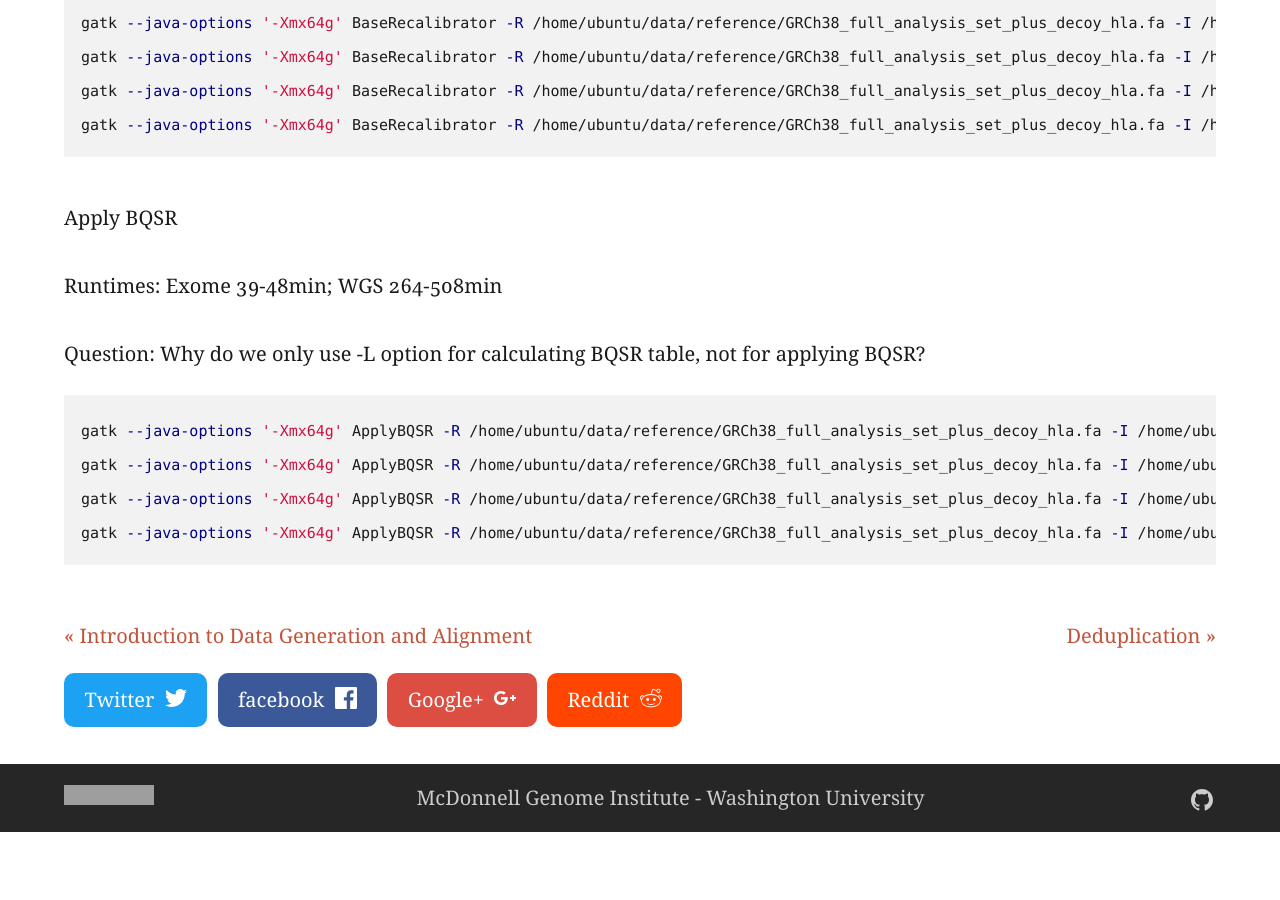
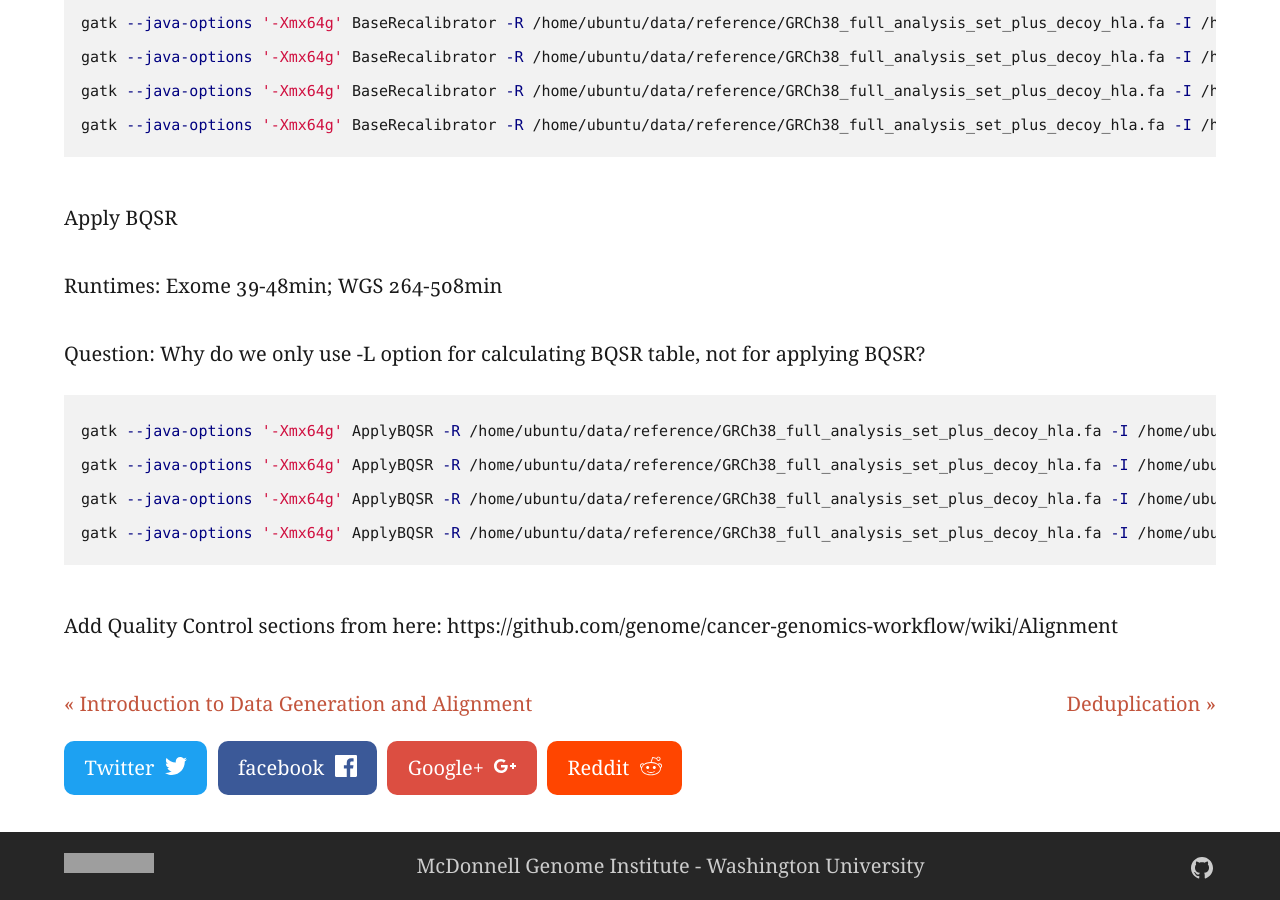
Before and after one commit to griffithlab/pmbio.org, a Jekyll site: the page built from _posts/0002-02-01-Alignment.md, in a window 1280 px wide and 900 px high, scrolled down 5228 px. Built offline with Jekyll 4.4.1, drawn with Linux system fonts in a browser that asks for light colours; before the commit the page ends 6060 px from its top, so only the background shows below that; grey boxes are pictures that could not be loaded.

Commit message:
added reminder about QC section to Alignment section

````diff
--- a/_posts/0002-02-01-Alignment.md
+++ b/_posts/0002-02-01-Alignment.md
@@ -168,3 +168,7 @@ gatk --java-options '-Xmx64g' ApplyBQSR -R /home/ubuntu/data/reference/GRCh38_fu
 gatk --java-options '-Xmx64g' ApplyBQSR -R /home/ubuntu/data/reference/GRCh38_full_analysis_set_plus_decoy_hla.fa -I /home/ubuntu/data/alignment/WGS_Norm_merged_sorted_mrkdup.bam -O /home/ubuntu/data/alignment/WGS_Norm_merged_sorted_mrkdup_bqsr.bam --bqsr-recal-file /home/ubuntu/data/alignment/WGS_Norm_merged_sorted_mrkdup_bqsr.table --preserve-qscores-less-than 6 --static-quantized-quals 10 --static-quantized-quals 20 --static-quantized-quals 30
 gatk --java-options '-Xmx64g' ApplyBQSR -R /home/ubuntu/data/reference/GRCh38_full_analysis_set_plus_decoy_hla.fa -I /home/ubuntu/data/alignment/WGS_Tumor_merged_sorted_mrkdup.bam -O /home/ubuntu/data/alignment/WGS_Tumor_merged_sorted_mrkdup_bqsr.bam --bqsr-recal-file /home/ubuntu/data/alignment/WGS_Tumor_merged_sorted_mrkdup_bqsr.table --preserve-qscores-less-than 6 --static-quantized-quals 10 --static-quantized-quals 20 --static-quantized-quals 30
 ```
+
+
+Add Quality Control sections from here:
+https://github.com/genome/cancer-genomics-workflow/wiki/Alignment
````
